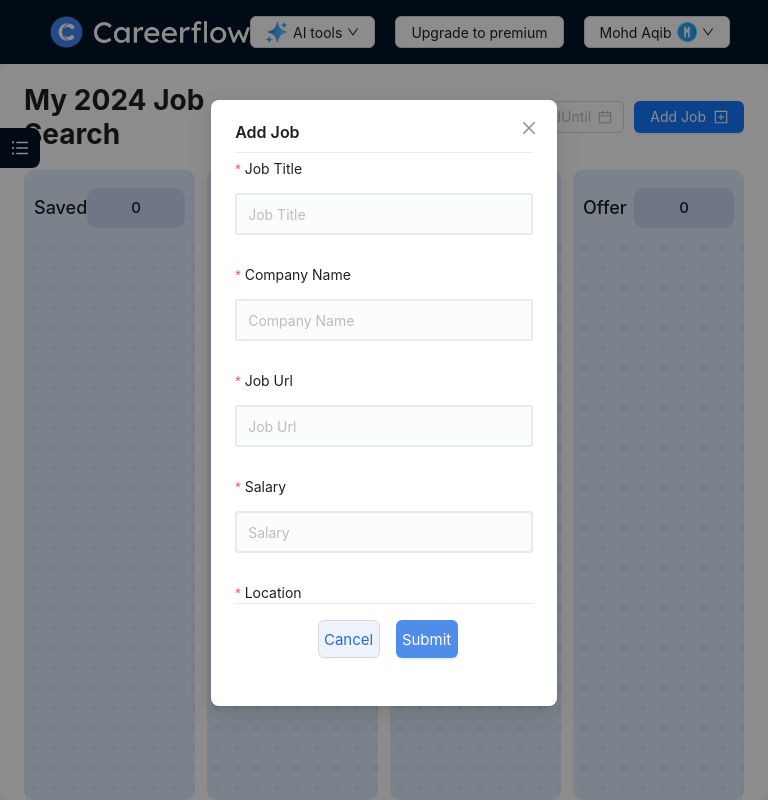
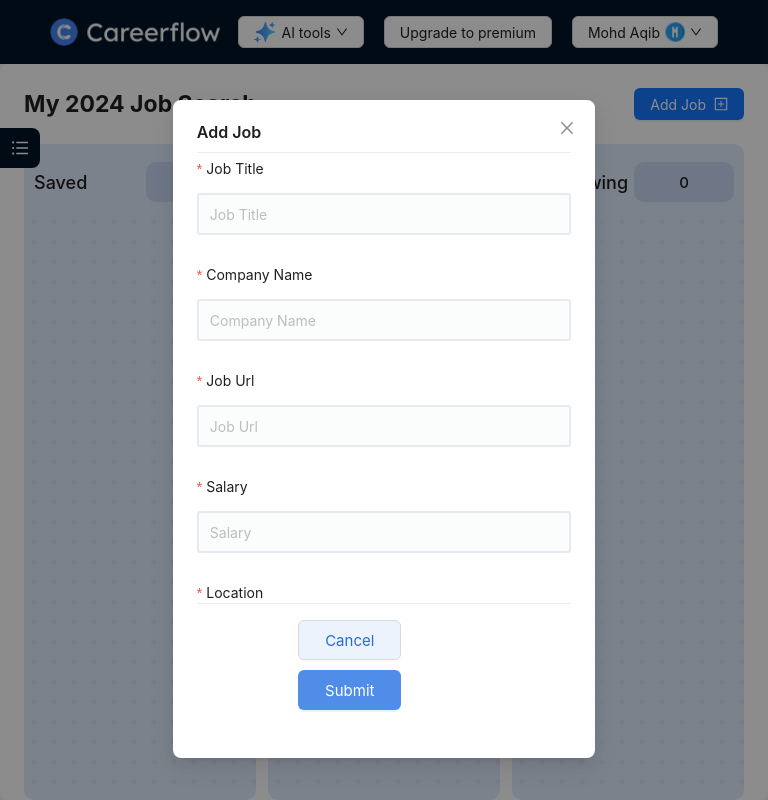
Before and after one commit to Mohdaqib18/career_flow, a React (Vite) app: page / in a window 768 px wide. Both pictures are taken after a click on the button "Add Job". Built offline with nearby package versions, Linux system fonts and the light colour scheme.

Commit message:
made responsive

```diff
--- a/package.json
+++ b/package.json
@@ -26,6 +26,7 @@
     "eslint": "^8.56.0",
     "eslint-plugin-react-hooks": "^4.6.0",
     "eslint-plugin-react-refresh": "^0.4.5",
+    "jest": "^29.7.0",
     "typescript": "^5.2.2",
     "vite": "^5.1.4"
   }
--- a/src/App.tsx
+++ b/src/App.tsx
@@ -9,7 +9,7 @@ import JobAddForm from "./components/JobAddForm";
 import JobDetailsForm from "./components/JobDetailsForm";
 import JobDashboard from "./components/JobDashboard";
 import JobEditForm from "./components/JobEditForm";
-import { useJobInfoStore } from "../store/store";
+
 
 const { Content } = Layout;
 
@@ -18,7 +18,7 @@ const App: React.FC = () => {
 		token: { colorBgContainer, borderRadiusLG },
 	} = theme.useToken();
 
-	const droppableIds = useJobInfoStore((state) => state.droppableIds);
+
 
 	return (
 		<Layout
--- a/src/components/JobAddForm.tsx
+++ b/src/components/JobAddForm.tsx
@@ -51,8 +51,8 @@ const JobAddForm: React.FC<Props> = () => {
 				tag: values.tags,
 				jobUrl: values.jobUrl,
 				section: values.section,
-				salary:values.salary,
-				location:values.location
+				salary: values.salary,
+				location: values.location,
 			},
 
 			values.section
@@ -66,7 +66,7 @@ const JobAddForm: React.FC<Props> = () => {
 				title="Add Job"
 				open={isAddFormModalOpen}
 				onOk={handleAddFormOk}
-				width={"45%"}
+				width={"55%"}
 				footer={""}
 				onCancel={(e) => {
 					form.resetFields();
@@ -158,9 +158,7 @@ const JobAddForm: React.FC<Props> = () => {
 							labelCol={{ span: 24 }}
 							wrapperCol={{ span: 24 }}
 							name="salary"
-							rules={[
-								{ required: true, message: "Please input the salary!" },
-							]}
+							rules={[{ required: true, message: "Please input the salary!" }]}
 						>
 							<Input
 								style={{
@@ -270,10 +268,11 @@ const JobAddForm: React.FC<Props> = () => {
 							borderTop: "1px solid var(--Gray-200, #eaecf0)",
 						}}
 					>
+						<div className="form-buttons">
 							<Button
 								style={{
-								width: "35%",
-								height: "2.4rem",
+									width: "45%",
+									height: "40px",
 									background: "#edf3fd",
 									borderRadius: "6px",
 									marginRight: "1rem",
@@ -291,15 +290,17 @@ const JobAddForm: React.FC<Props> = () => {
 								type="primary"
 								htmlType="submit"
 								style={{
-								width: "35%",
-								height: "2.4rem",
+									width: "45%",
+									height: "40px",
 									borderRadius: "6px",
 									backgroundColor: "#508de8",
 									fontSize: "15px",
+									marginTop: "10px",
 								}}
 							>
 								Submit
 							</Button>
+						</div>
 					</Form.Item>
 				</Form>
 			</Modal>
--- a/src/components/JobCard.tsx
+++ b/src/components/JobCard.tsx
@@ -21,7 +21,7 @@ const JobCard = ({
 	const updateJobCardIdClicked = useJobInfoStore(
 		(state) => state.updateJobCardIdClicked
 	);
-	const clickedJobCardId = useJobInfoStore((state) => state.clickedJobCardId);
+
 
 	const handleOnClick = () => {
 		showJobDetailsFormModal();
--- a/src/components/JobDashboard.tsx
+++ b/src/components/JobDashboard.tsx
@@ -27,7 +27,6 @@ interface Props {
 	// showEditFormModal: () => void;
 }
 
-const sections = ["Saved", "Applied", "Interviewing", "Offer"];
 const JobDashboard: React.FC<Props> = () => {
 	const jobs = useJobInfoStore((state) => state.jobs);
 	const updatejobSectionOrder = useJobInfoStore(
@@ -115,9 +114,10 @@ const JobDashboard: React.FC<Props> = () => {
 						gap: 10,
 						alignItems: "center",
 						justifyContent: "space-between",
+						height: "80px",
 					}}
 				>
-					<h1>My 2024 Job Search</h1>
+					<h1 className="heading">My 2024 Job Search</h1>
 
 					<div
 						style={{
@@ -130,11 +130,12 @@ const JobDashboard: React.FC<Props> = () => {
 							placeholder="Search"
 							allowClear
 							onSearch={onSearch}
-							style={{ width: 300 }}
+							className="search"
 						/>
 						<RangePicker
 							format="MMM DD YYYY"
 							placeholder={["AddedFrom", "AddedUntil"]}
+							className="range"
 						/>
 
 						<Button type="primary" onClick={showAddFormModal}>
@@ -153,7 +154,14 @@ const JobDashboard: React.FC<Props> = () => {
 					>
 						{Object.entries(jobs).map(([category, jobsArray], index) => {
 							return (
-								<Col className="gutter-row" span={6} key={index}>
+								<Col
+									className="gutter-row"
+									key={index}
+									xs={24}
+									sm={12}
+									md={8}
+									lg={6}
+								>
 									<div style={style}>
 										<div
 											style={{
--- a/src/components/JobDetailsForm.tsx
+++ b/src/components/JobDetailsForm.tsx
@@ -90,7 +90,6 @@ const JobDetailsForm: React.FC<Props> = ({}) => {
 
 		handleJobDetailsFormOk();
 	};
-
 
 	return (
 		<div>
@@ -224,7 +223,10 @@ const JobDetailsForm: React.FC<Props> = ({}) => {
 								</Modal>
 							</div>
 
-							<div style={{ display: "flex", gap: "10px" }}>
+							<div
+								style={{ display: "flex", gap: "10px" }}
+								className="edit-form-buttons"
+							>
 								<Button
 									danger
 									style={{ borderRadius: "4px" }}
--- a/src/components/NavBar.tsx
+++ b/src/components/NavBar.tsx
@@ -5,6 +5,7 @@ import logo from "../assets/images/logo.png";
 import star from "../assets/images/star.svg";
 import profileIcon from "../assets/images/profile_icon.png";
 import { Dropdown, Space, Button } from "antd";
+import SideDrawer from "./SideDrawer";
 
 const { Header } = Layout;
 
@@ -35,7 +36,6 @@ const items: MenuProps["items"] = [
 ];
 
 const NavBar = () => {
-
 	return (
 		<div>
 			<Header
@@ -45,8 +45,11 @@ const NavBar = () => {
 					justifyContent: "space-between",
 				}}
 			>
-				<img src={logo} alt="logo" width={200} />
-				<div style={{ display: "flex", gap: "20px" }}>
+				<img src={logo} alt="logo" width={200} className="logo" />
+				<div
+					// style={{ display: "flex", gap: "20px" }}
+					className="navbar-buttons"
+				>
 					<Dropdown menu={{ items }} trigger={["click"]}>
 						<Button
 							style={{
@@ -80,6 +83,10 @@ const NavBar = () => {
 						</Button>
 					</Dropdown>
 				</div>
+
+				<div className="side-drawer">
+					<SideDrawer />
+				</div>
 			</Header>
 		</div>
 	);
--- /dev/null
+++ b/src/components/SideDrawer.tsx
@@ -0,0 +1,29 @@
+import React, { useState } from "react";
+import { Button, Drawer } from "antd";
+
+const SideDrawer: React.FC = () => {
+	const [open, setOpen] = useState(false);
+
+	const showDrawer = () => {
+		setOpen(true);
+	};
+
+	const onClose = () => {
+		setOpen(false);
+	};
+
+	return (
+		<div>
+			<Button type="primary" onClick={showDrawer}>
+				Open
+			</Button>
+			<Drawer title="Menu" onClose={onClose} open={open}>
+				<p>AI Tools</p>
+				<p>Upgrade to premium</p>
+				<p>Log in</p>
+			</Drawer>
+		</div>
+	);
+};
+
+export default SideDrawer;
--- a/src/index.css
+++ b/src/index.css
@@ -37,3 +37,92 @@ body {
     color: #96a0b5;
     font-size: 14px;
 }
+
+
+@media (max-width: 768px) {
+    .logo {
+        width: 170px;
+
+    }
+
+    .search,
+    .range {
+        width: 170px;
+        display: none;
+
+    }
+
+    .heading {
+        font-size: 23px;
+    }
+
+    .navbar-buttons {
+        display: none
+    }
+
+    .side-drawer {
+        display: block;
+    }
+
+    .form-buttons {
+        display: flex;
+        flex-direction: column;
+    }
+
+}
+
+@media (min-width: 768px) and (max-width: 1267px) {
+    .logo {
+        width: 170px;
+
+    }
+
+    .search,
+    .range {
+        width: 170px;
+
+    }
+
+    .heading {
+        font-size: 23px;
+    }
+
+
+    .side-drawer {
+        display: none
+    }
+
+    .navbar-buttons {
+        display: flex;
+        gap: 20px;
+    }
+
+    .side-drawer {
+        display: none;
+    }
+}
+
+@media (min-width:1268px) {
+
+    .search,
+    .range {
+        width: 300px;
+
+    }
+
+
+
+    .navbar-buttons {
+        display: flex;
+        gap: 20px;
+    }
+
+    .side-drawer {
+        display: none;
+    }
+
+    .form-buttons {
+        margin-right: 50px;
+    }
+
+}
```
Also changed, not shown: 1 other file (tests, documents, lock files or other folders). Lines whose indentation alone changed are shown as unchanged.
